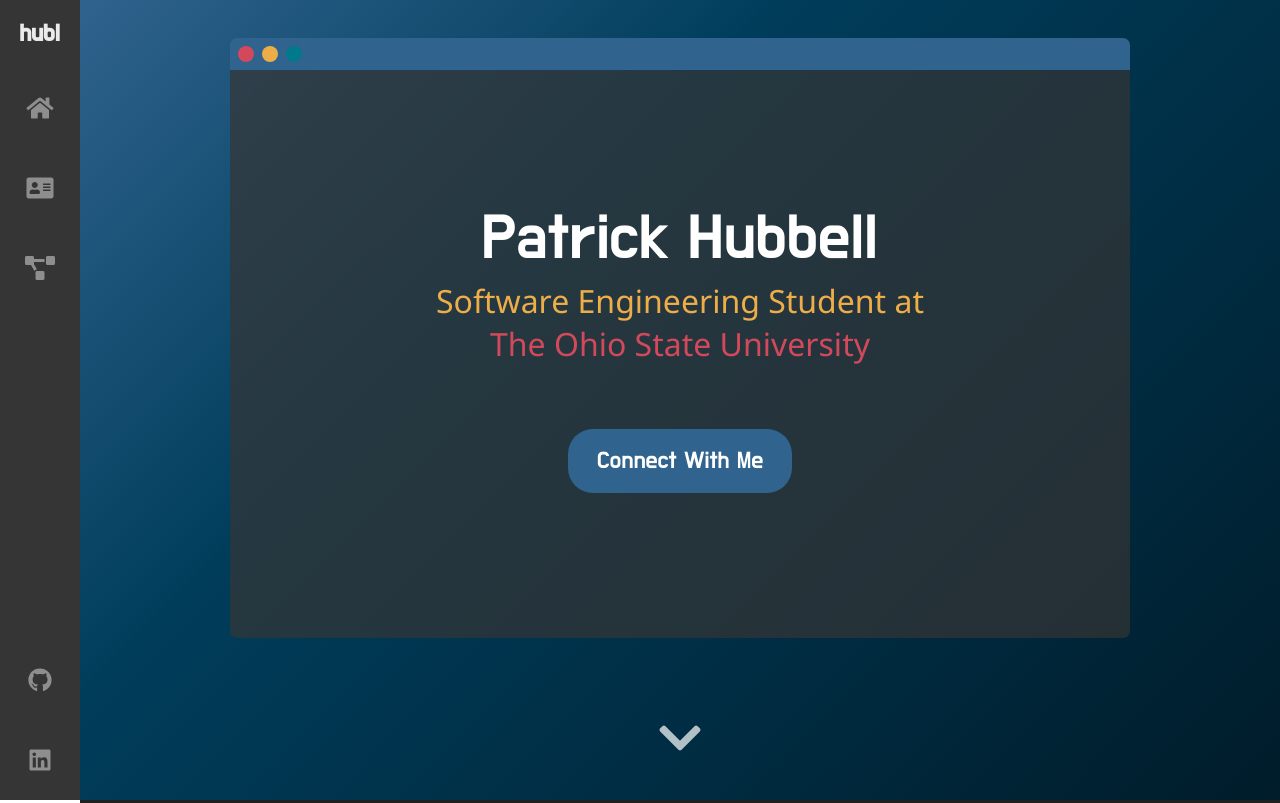
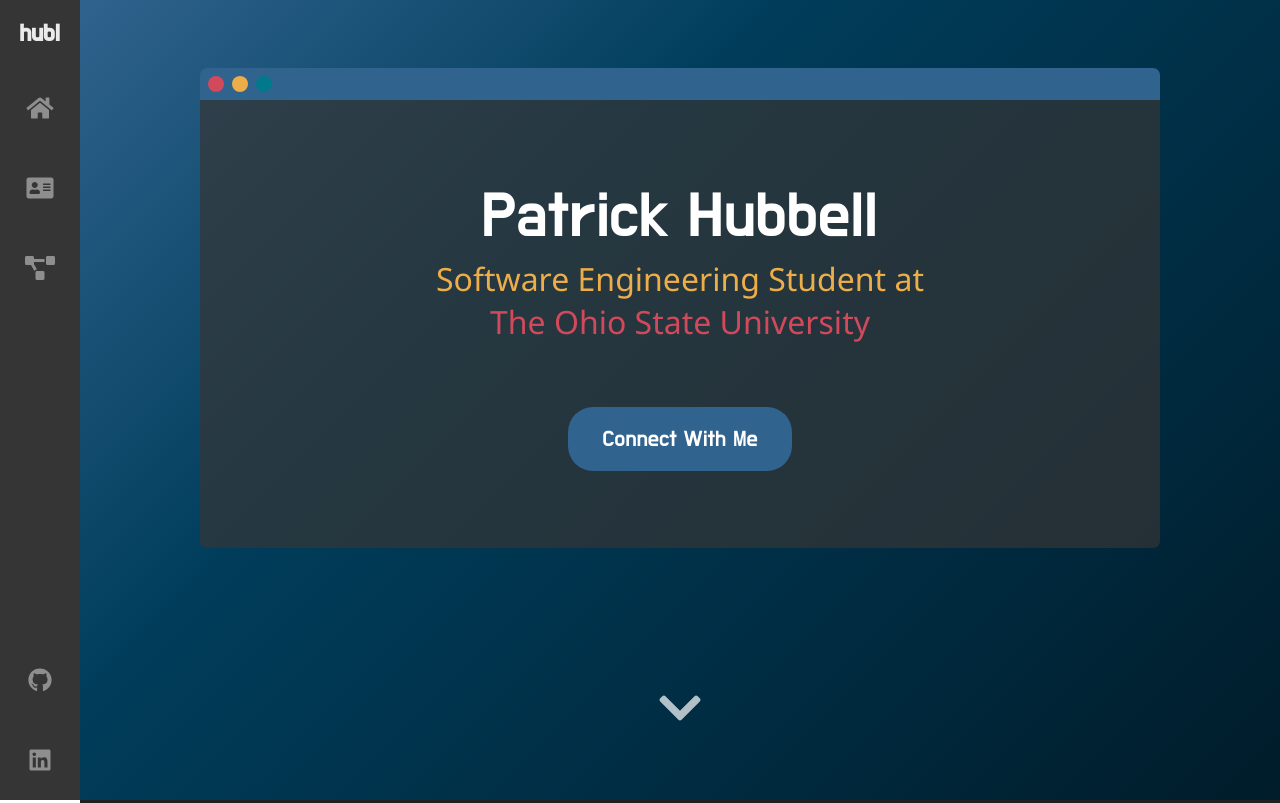
Before and after one commit to patty-hubbell/hubl-portfolio, a Gatsby site: page / in a window 1280 px wide. Shown: the top 803 px of the page. Built offline with nearby package versions, Linux system fonts and the light colour scheme; Gatsby itself is replaced by a stand-in of ours.

Commit message:
Complete small, medium, and large screen adjustments for home page

```diff
--- a/src/styles/global.css
+++ b/src/styles/global.css
@@ -63,9 +63,7 @@ body {
 .screen {
   display: flex;
   flex-direction: column;
-  height: 75%;
   margin: auto;
-  width: 75%;
 }
 
 .screen-bar {
@@ -101,7 +99,6 @@ body {
 .screen-name {
   color: var(--white);
   font-family: "Do Hyeon", sans-serif;
-  font-size: 4rem;
   margin: 0;
   padding: 0;
 }
@@ -109,7 +106,6 @@ body {
 .screen-title {
   color: var(--light);
   font-family: "Noto Sans", sans-serif;
-  font-size: 2rem;
   margin: 0;
   padding: 0;
 }
@@ -117,7 +113,6 @@ body {
 .screen-school {
   color: var(--warm);
   font-family: "Noto Sans", sans-serif;
-  font-size: 2rem;
   margin: 0;
   padding: 0;
 }
@@ -127,18 +122,48 @@ body {
   border-radius: 25px;
   display: flex;
   font-family: "Do Hyeon", sans-serif;
-  font-size: 1.5rem;
-  height: 4rem;
-  margin-bottom: 1rem;
-  margin-top: 4rem;
   transition: 200ms ease;
-  width: 14rem;
 }
 
-@media only screen and (max-width: 600px) {
+/* Extra small screens */
+@media only screen and (max-width: 399px) {
+  .intro-screen {
+    height: calc(100vh - 3rem);
+  }
+
+  .screen {
+    height: 17rem;
+    width: 80%;
+  }
+  .screen-connect-button {
+    font-size: 1rem;
+    height: 2.8rem;
+    margin-top: 2rem;
+    width: 11rem;
+  }
+  .screen-name {
+    font-size: 2rem;
+  }
+  .screen-title,
+  .screen-school {
+    font-size: 1rem;
+  }
+}
+
+/* Small screens */
+@media only screen and (min-width: 400px) and (max-width: 599px) {
+  .intro-screen {
+    height: calc(100vh - 3rem);
+  }
+
+  .screen {
+    height: 20rem;
+    width: 80%;
+  }
   .screen-connect-button {
     font-size: 1.2rem;
     height: 3rem;
+    margin-top: 2.5rem;
     width: 12rem;
   }
   .screen-name {
@@ -147,6 +172,50 @@ body {
   .screen-title,
   .screen-school {
     font-size: 1.2rem;
+  }
+}
+
+/* Medium screens */
+@media only screen and (min-width: 600px) and (max-width: 899px) {
+  .screen {
+    height: 25rem;
+    width: 80%;
+  }
+
+  .screen-connect-button {
+    font-size: 1.2rem;
+    height: 3rem;
+    margin-top: 4rem;
+    width: 12rem;
+  }
+  .screen-name {
+    font-size: 3.5rem;
+  }
+  .screen-title,
+  .screen-school {
+    font-size: 1.5rem;
+  }
+}
+
+/* Large screens */
+@media only screen and (min-width: 900px) {
+  .screen {
+    height: 30rem;
+    width: 80%;
+  }
+
+  .screen-connect-button {
+    font-size: 1.4rem;
+    height: 4rem;
+    margin-top: 4rem;
+    width: 14rem;
+  }
+  .screen-name {
+    font-size: 4rem;
+  }
+  .screen-title,
+  .screen-school {
+    font-size: 2rem;
   }
 }
 
```
Also changed, not shown: 1 other file.
